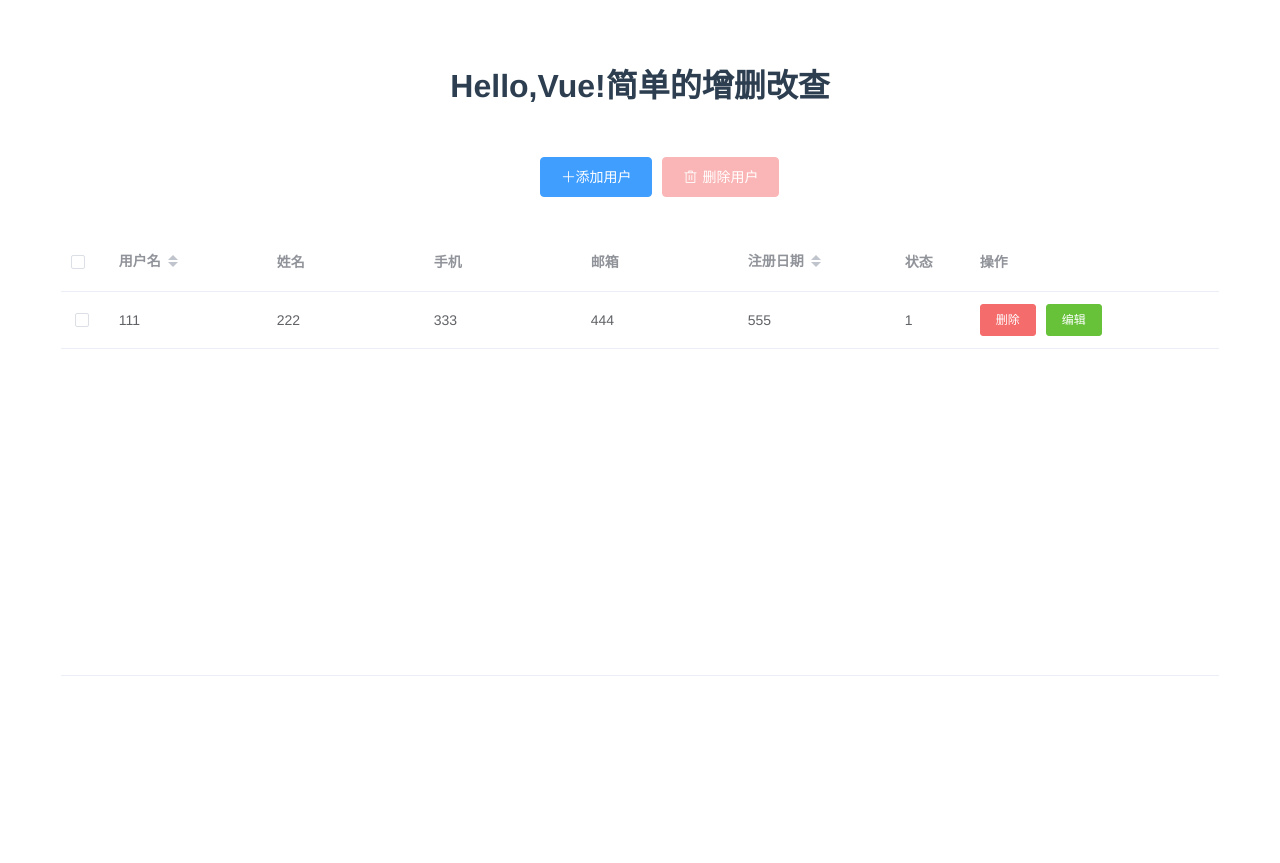
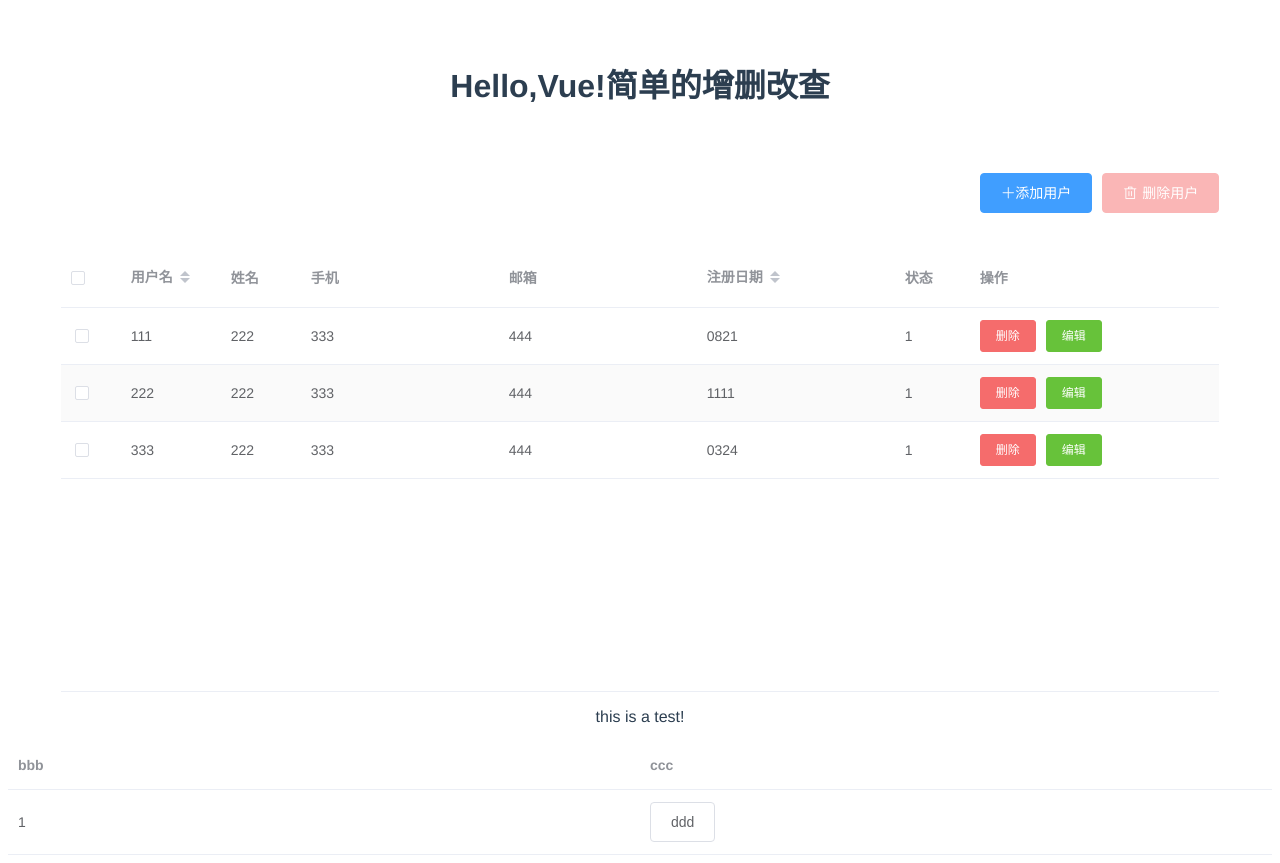
Before and after one commit to lostCarrie/anke, a Vue app: page / in a window 1280 px wide. Before the commit the page ends 800 px from the top, so only its background shows below. Built offline with nearby package versions, Linux system fonts and the light colour scheme.

Commit message:
完善删除按钮的基础表格

```diff
--- a/src/App.vue
+++ b/src/App.vue
@@ -1,16 +1,20 @@
 <template>
   <div id="app">
     <User></User>
+    <p>this is a test!</p>
+    <Test></Test>
   </div>
 </template>
 
 <script>
 import User from './components/User.vue'
+import Test from './components/Test.vue'
 
 export default {
   name: 'app',
   components: {
-    User
+    User,
+    Test
   }
 }
 </script>
--- /dev/null
+++ b/src/components/Test.vue
@@ -0,0 +1,32 @@
+<template>
+<div>
+    <el-row span="22" offset="1">
+        <el-col>
+            <el-table style="width:100%" :data="tableData">
+                <el-table-column prop="aaa"
+                                 label="bbb">
+                </el-table-column>
+                <el-table-column label="ccc">
+                    <template slot-scope="scope">
+                    <el-button>ddd</el-button>
+                    </template>
+                </el-table-column>
+            </el-table>
+        </el-col>
+    </el-row>
+</div>
+</template>
+
+<script>
+export default {
+    name:'',
+    data() {
+        return {
+            tableData: [{
+                aaa: 1
+            }]
+        }
+    }
+
+}
+</script>
--- a/src/components/User.vue
+++ b/src/components/User.vue
@@ -3,12 +3,12 @@
         <h1>Hello,Vue!简单的增删改查</h1>
         <el-row>
             <el-col :span="22"  :offset="1">
-                <div class="bg-purple" style="margin-top:30px;">
+                <div style="margin-top:30px;">
                     <!-- 操作 -->
-                    <ul>
+                    <ul class="fr">
                         <li>
                             <el-button type="primary"><i class="el-icon-plus iconss"></i>添加用户</el-button>
-                            <el-button type="danger" icon="el-icon-delete" disabled>删除用户</el-button>
+                            <el-button type="danger" icon="el-icon-delete" :disabled="this.selected.length==0" @click="removeUsers()">删除用户</el-button>
                         </li>
                     </ul>
                     <!-- 用户列表 -->
@@ -17,14 +17,19 @@
                               stripe
                               style="width:100%;margin-top:20px;"
                               height="443"
-                              >
-                        <el-table-column type="selection"></el-table-column>
+                              :default-sort="{prop: ['username','create_time'],order: 'descending'}"
+                              @selection-change="tableSelectionChange">
+                        <el-table-column type="selection"
+                                         width="60">
+                        </el-table-column>
                         <el-table-column prop="username"
                                          label="用户名"
-                                         sortable="custom">
+                                         sortable
+                                         width="100">
                         </el-table-column>
                         <el-table-column prop="name"
-                                         label="姓名">
+                                         label="姓名"
+                                         width="80">
                         </el-table-column>
                         <el-table-column prop="phone"
                                          label="手机">
@@ -34,7 +39,7 @@
                         </el-table-column>
                         <el-table-column prop="create_time"
                                          label="注册日期"
-                                         sortable="custom">
+                                         sortable>
                         </el-table-column>
                         <el-table-column prop="is_active"
                                          label="状态"
@@ -44,10 +49,10 @@
                         </el-table-column>
                         <el-table-column label="操作"
                                          width="250">
-                            <span>
-                                <el-button type="danger" size="small">删除</el-button>
-                                <el-button type="success" size="small">编辑</el-button>
-                            </span>
+                            <template slot-scope="scope">
+                                <el-button type="danger" size="small" @click="removeUser(scope.row,scope.$index)">删除</el-button>
+                                <el-button type="success" size="small" @click="setCurrent(scope.row,scope.$index)">编辑</el-button>
+                            </template>
                         </el-table-column>
                     </el-table>
                 </div>
@@ -67,9 +72,100 @@ export default {
                 name: '222',
                 phone: '333',
                 email: '444',
-                create_time: '555',
+                create_time: '0821',
                 is_active: 1
-            }]
+            },
+            {
+                username: '222',
+                name: '222',
+                phone: '333',
+                email: '444',
+                create_time: '1111',
+                is_active: 1
+            },
+            {
+                username: '333',
+                name: '222',
+                phone: '333',
+                email: '444',
+                create_time: '0324',
+                is_active: 1
+            }],
+            filter: {
+                sorts: ''
+            },
+            selected: [] //已选项
+        }
+    },
+    methods:{
+        getUsers(){
+            this.users = this.users;
+        },
+        /*
+        tableSortChange(val) {
+            if(val.prop != null) {
+                if(val.order === 'descending') {
+                    this.filter.sorts = '-' + val.prop;
+                } else {
+                    this.filter.sorts = '' + val.prop;
+                }
+            } else {
+                    this.filter.sorts = '';
+                }
+                this.getUsers();
+        },*/
+        //记录已选用户
+        tableSelectionChange(val) {
+            this.selected = val;
+        },
+        //删除单个用户
+        removeUser(row,index) {
+            this.$confirm('此操作将永久删除用户 ' + row.username + ',是否继续？', {
+                type: 'warning'
+            }).then(() => {
+                this.users.forEach((element, i) => {
+                    if(element.username == row.username) {
+                        this.users.splice(i,1)
+                    }
+                });
+                this.$message({
+                    type: 'success',
+                    message: '删除成功！'
+                });
+            }).catch(() => {
+                this.$message({
+                    type: 'info',
+                    message: '已取消删除！'
+                });
+            });
+        },
+        //删除多个用户
+        removeUsers(){
+            this.$confirm('此操作将永久删除已选的'+ this.selected.length +'条数据，是否继续？','提示',{
+                type: 'warning'
+            }).then(() => {
+                for(let i = 0; i < this.selected.length; i++) {
+                    let s = this.selected[i];
+                    this.users.forEach((element,index) => {
+                        if(s.username == element.username) {
+                            this.users.splice(index,1)
+                        }
+                    });
+                };
+                this.$message({
+                    type: 'success',
+                    message: '删除成功！'
+                })
+            }).catch(() => {
+                this.$message({
+                    type: 'info',
+                    message: '已取消删除！'
+                })
+            });
+        },
+        //编辑当前用户信息
+        setCurrent(row, index) {
+
         }
     }
 }
@@ -78,4 +174,5 @@ export default {
 ul li{
     list-style: none
 }
+.fr{float:right}
 </style>
```
